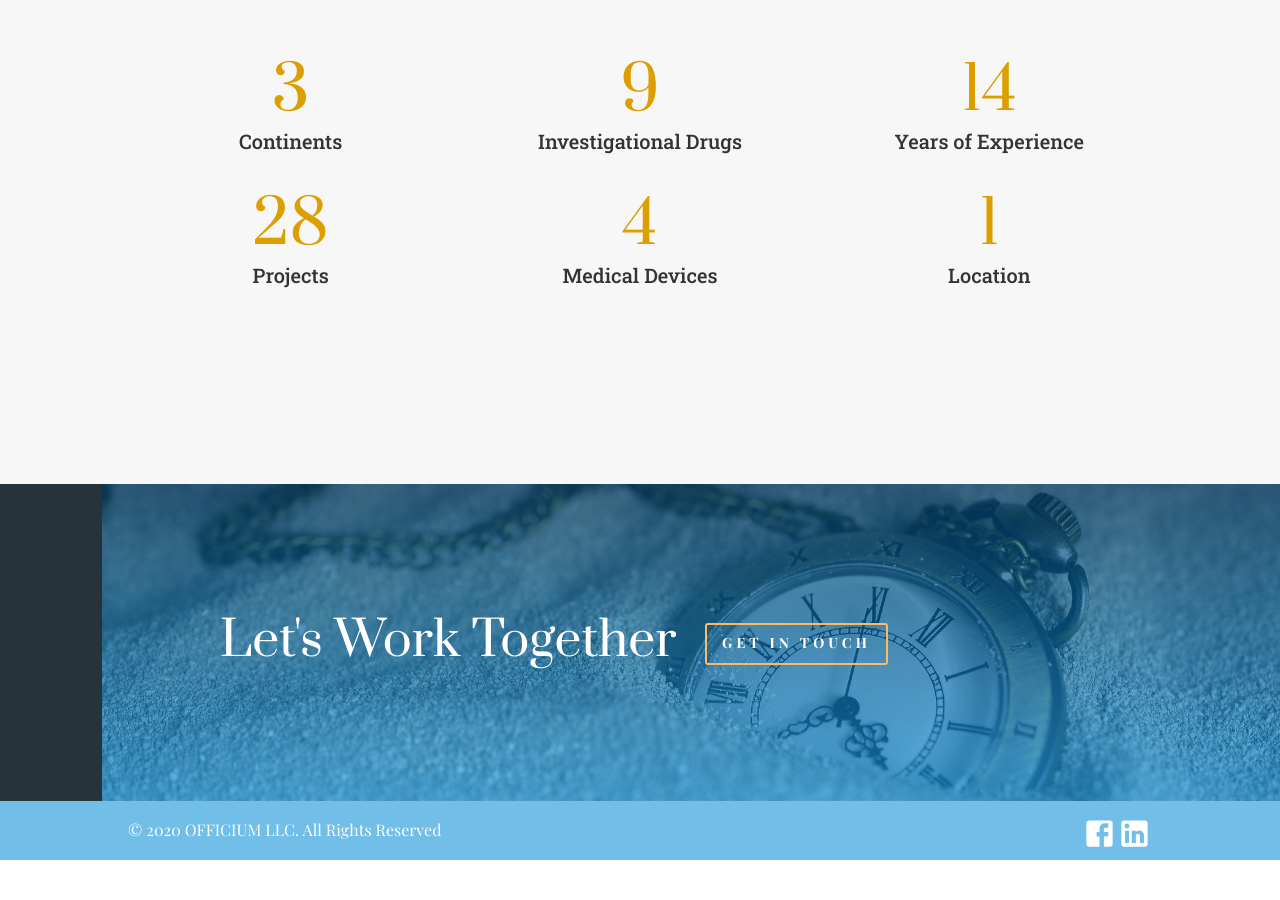
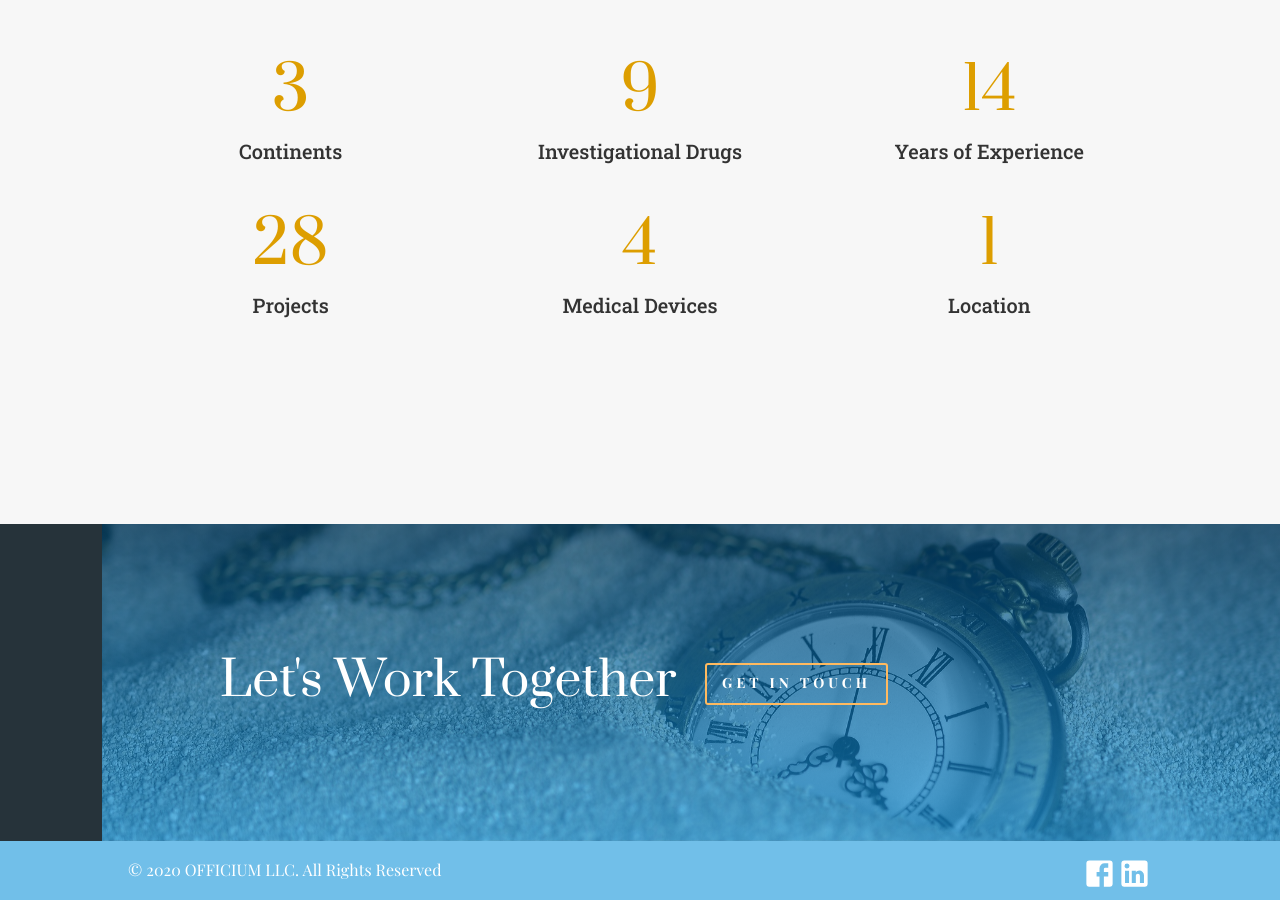
Before and after one commit to anwachuku15/officium, a React (Create React App) app: page /about in a window 1280 px wide. Shown: the part 4040-4940 px from the top of the page. Before the commit the page ends 4900 px from the top, so only its background shows below. Built offline with nearby package versions, Linux system fonts and the light colour scheme.

Commit message:
grid spacing

```diff
--- a/src/components/about/OurClients.js
+++ b/src/components/about/OurClients.js
@@ -50,19 +50,25 @@ const StatsRow = ({ numbers, titles }) => (
     <Grid item xs={12} md={4} lg={4}>
       <div className="ourClients__gridColumn2">
         <h1>{numbers[0]}</h1>
+        <h2></h2>
         <h2>{titles[0]}</h2>
+        <h2></h2>
       </div>
     </Grid>
     <Grid item xs={12} md={4} lg={4}>
       <div className="ourClients__gridColumn2">
         <h1>{numbers[1]}</h1>
+        <h2></h2>
         <h2>{titles[1]}</h2>
+        <h2></h2>
       </div>
     </Grid>
     <Grid item xs={12} md={4} lg={4}>
       <div className="ourClients__gridColumn2">
         <h1>{numbers[2]}</h1>
+        <h2></h2>
         <h2>{titles[2]}</h2>
+        <h2></h2>
       </div>
     </Grid>
   </Fragment>
```
